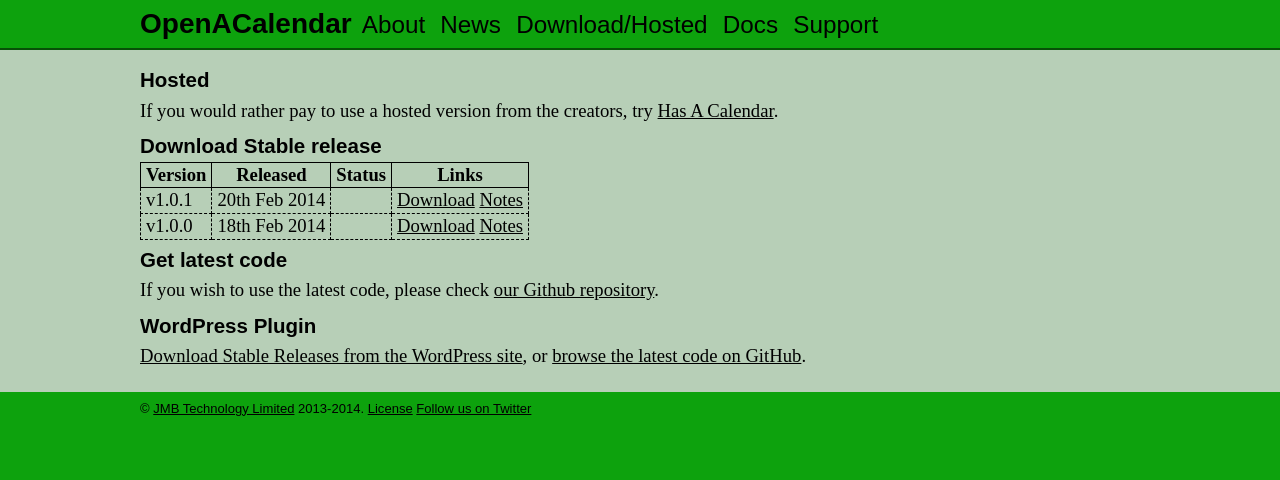
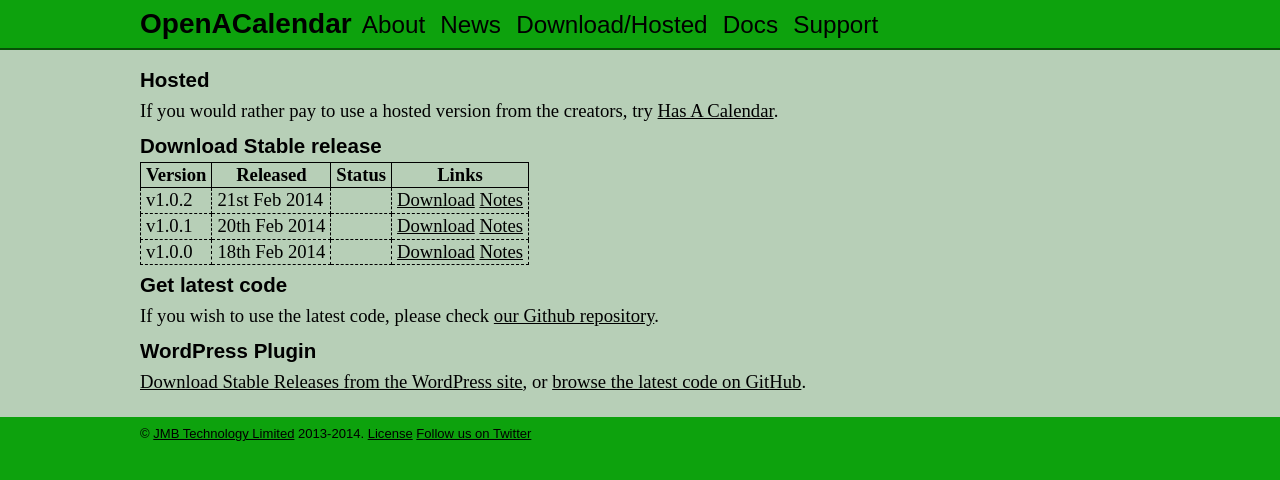
Before and after one commit to OpenACalendar/openacalendar.github.io, a Jekyll site: the page built from download.html, in a window 1280 px wide. Shown: the top 480 px of the page. Built offline with Jekyll 4.4.1, drawn with Linux system fonts in a browser that asks for light colours; Markdown is read by kramdown in place of the engine named in the settings; comment, search, counter and statistics services are not loaded.

Commit message:
Release v1.0.2

```diff
--- a/download.html
+++ b/download.html
@@ -12,6 +12,15 @@
 
 <table class="releases">
 	<tr><th>Version</th><th>Released</th><th>Status</th><th>Links</th></tr>
+	<tr>
+		<td>v1.0.2</td>
+		<td>21st Feb 2014</td>
+		<td></td>
+		<td>
+			<a href="https://github.com/OpenACalendar/OpenACalendar-Web-Core/releases/tag/v1.0.2">Download</a>
+			<a href="release/1.0.2.html">Notes</a>
+		</td>
+	</tr>
 	<tr>
 		<td>v1.0.1</td>
 		<td>20th Feb 2014</td>
```
Also changed, not shown: release/1.0.2.html (added, +17 -0 lines).
